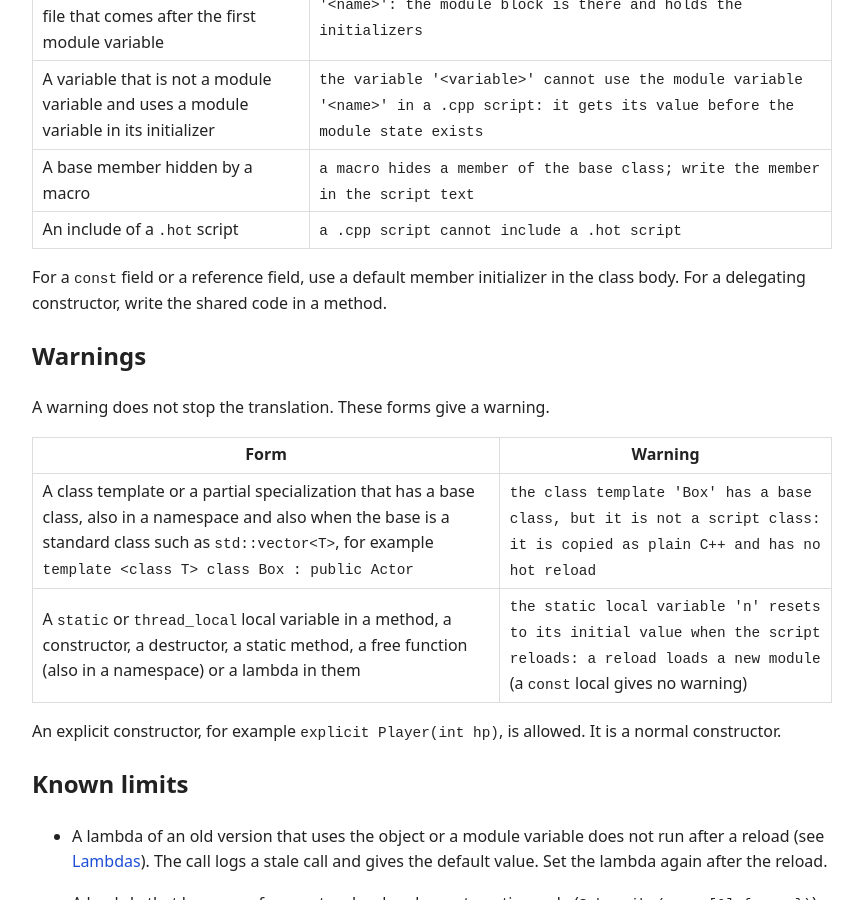
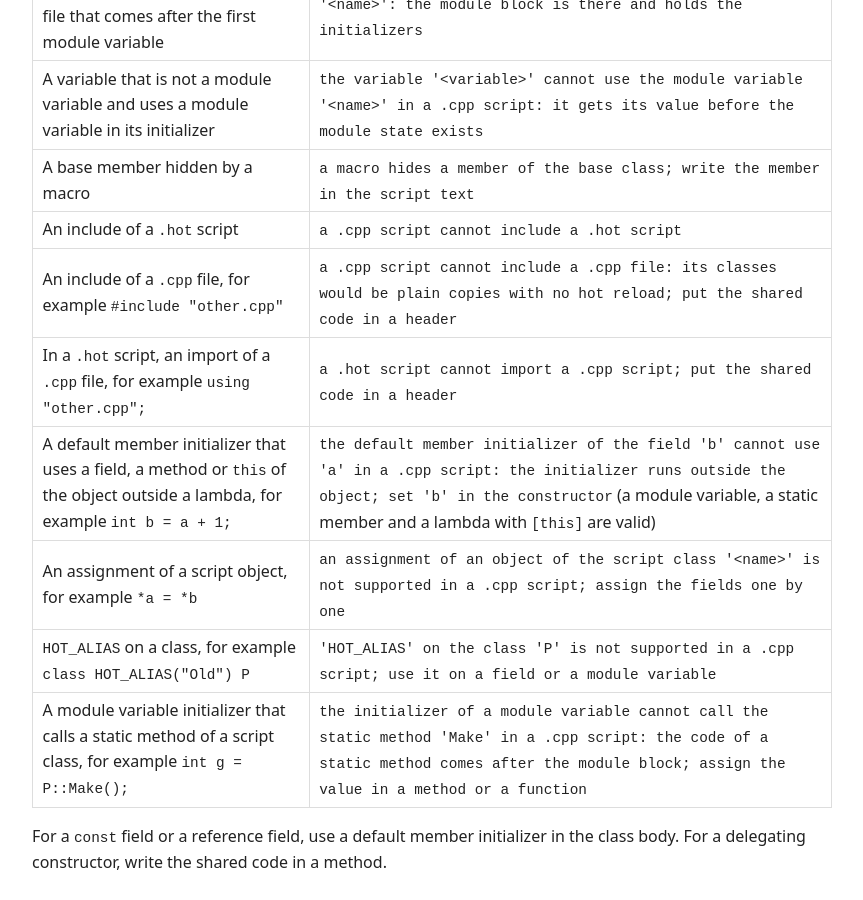
Before and after one commit to rokups/hotpp, a Jekyll site: the page built from doc/cpp-limits.md, in a window 1280 px wide and 900 px high, scrolled down 5357 px. Shown: the whole window, without its empty margins (224-1087 px from the left). Built offline with Jekyll 4.4.1, drawn with Linux system fonts in a browser that asks for light colours; some of the changed text lies outside the part shown.

Commit message:
Document the .cpp construct limits
Add the new errors. Remove the stale brace initializer limit.

```diff
--- a/doc/cpp-limits.md
+++ b/doc/cpp-limits.md
@@ -77,6 +77,12 @@ The first version gives an error for each form in this list. The text in the sec
 | A variable that is not a module variable and uses a module variable in its initializer | `the variable '<variable>' cannot use the module variable '<name>' in a .cpp script: it gets its value before the module state exists` |
 | A base member hidden by a macro | `a macro hides a member of the base class; write the member in the script text` |
 | An include of a `.hot` script | `a .cpp script cannot include a .hot script` |
+| An include of a `.cpp` file, for example `#include "other.cpp"` | `a .cpp script cannot include a .cpp file: its classes would be plain copies with no hot reload; put the shared code in a header` |
+| In a `.hot` script, an import of a `.cpp` file, for example `using "other.cpp";` | `a .hot script cannot import a .cpp script; put the shared code in a header` |
+| A default member initializer that uses a field, a method or `this` of the object outside a lambda, for example `int b = a + 1;` | `the default member initializer of the field 'b' cannot use 'a' in a .cpp script: the initializer runs outside the object; set 'b' in the constructor` (a module variable, a static member and a lambda with `[this]` are valid) |
+| An assignment of a script object, for example `*a = *b` | `an assignment of an object of the script class '<name>' is not supported in a .cpp script; assign the fields one by one` |
+| `HOT_ALIAS` on a class, for example `class HOT_ALIAS("Old") P` | `'HOT_ALIAS' on the class 'P' is not supported in a .cpp script; use it on a field or a module variable` |
+| A module variable initializer that calls a static method of a script class, for example `int g = P::Make();` | `the initializer of a module variable cannot call the static method 'Make' in a .cpp script: the code of a static method comes after the module block; assign the value in a method or a function` |
 
 For a `const` field or a reference field, use a default member initializer in the class body. For a delegating constructor, write the shared code in a method.
 
@@ -91,6 +97,10 @@ A warning does not stop the translation. These forms give a warning.
 
 An explicit constructor, for example `explicit Player(int hp)`, is allowed. It is a normal constructor.
 
+A written copy constructor `Player(const Player& o)` and a written move constructor `Player(Player&& o)` are allowed. They are normal constructors: `new Player(*p)` calls the copy constructor. With no written copy or move constructor, `new Player(*p)` gives a C++ error in the generated code: `no matching function for call to 'Player__new'`.
+
+A script class can have one native base and more native interface bases, for example `class Player : public Actor, public IDamageable`. The interface must come from a header. A class of the script file is not a valid base.
+
 ## Known limits
 
 - A lambda of an old version that uses the object or a module variable does not run after a reload (see [Lambdas](cpp-translation.html#lambdas)). The call logs a stale call and gives the default value. Set the lambda again after the reload.
@@ -98,7 +108,8 @@ An explicit constructor, for example `explicit Player(int hp)`, is allowed. It i
 
 - A field of a native struct type that has a function pointer can point into the code of an old version. `hotc` finds such a struct in an included header, wherever the `#include` is. Then the old version stays loaded while a live object has the field. `hotc` does not find a struct that you define in the script file itself.
 - A field type that has no copy and no move constructor, for example `std::atomic<int>`, is built in place. A reload cannot carry its value. The new object runs the initializer of the field again. A move-only field, for example `std::unique_ptr`, of the old object is moved-from after a failed migration.
-- An in-class brace initializer of a class-type field is not visited by `libclang`. A module variable inside such an initializer is not rewritten.
+- A default member initializer runs in a function of the state block. The text of the initializer gives the edits, also for a brace initializer of a class-type field. A module variable and a static member in it are valid.
+- `dynamic_cast<P&>(x)` of a script class uses the class records. An object of another class throws `std::bad_cast`, as in C++.
 - A `.cpp` translation does one more `libclang` parse than a `.hot` translation. A reload is slower. One parse of the engine headers takes about 400 ms.
 - A `.cpp` script has no null or bounds checks. The translator keeps a `.cpp` body as C++ text and does not parse expressions. See [Limits](limits.html).
 - A `.cpp` script has no script interfaces. The `interface` type is a feature of `.hot` scripts (see [Interfaces](inheritance.html#interfaces)). A `.cpp` class can still list a native interface base, and it can have pure virtual methods.
```
